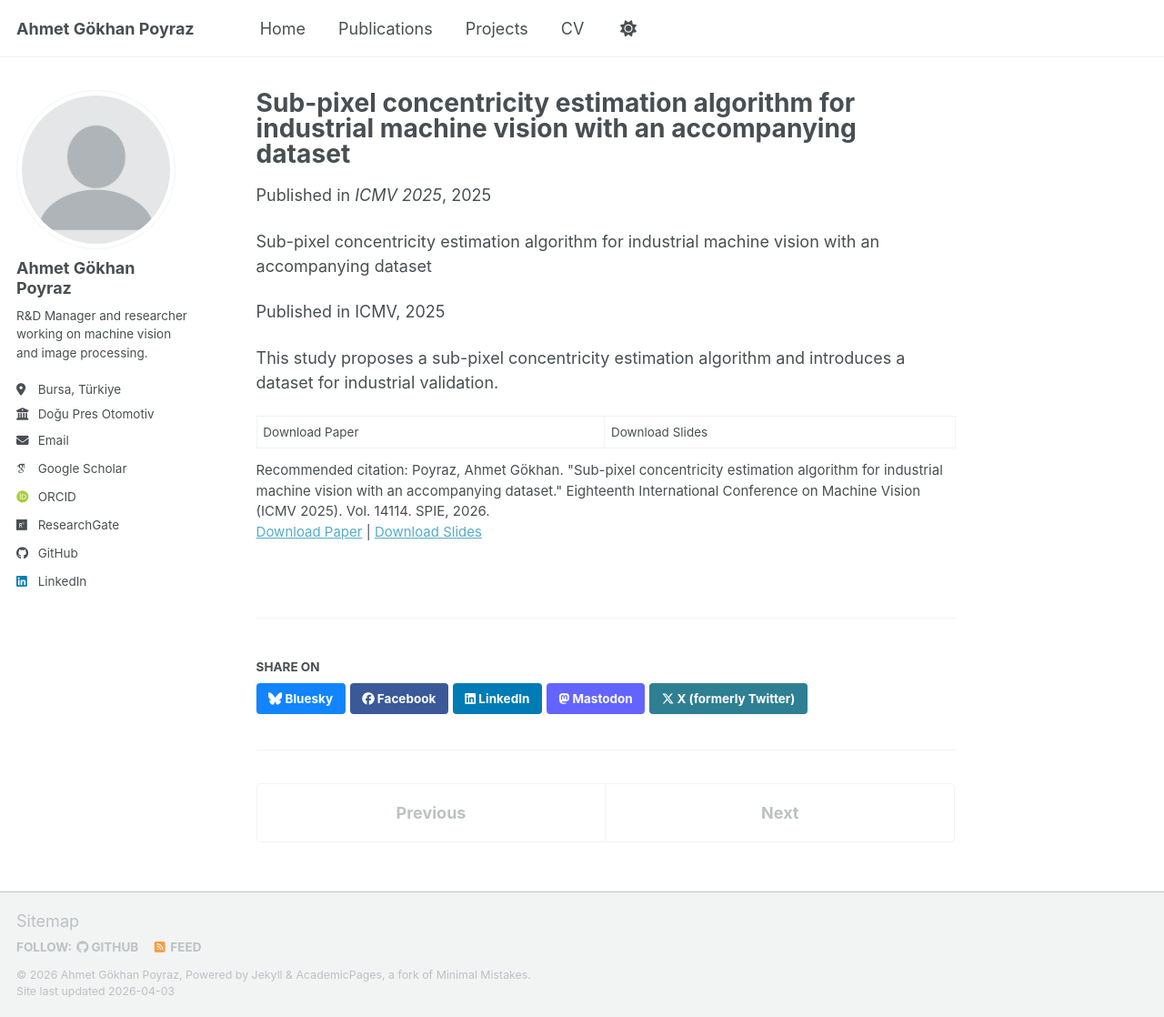
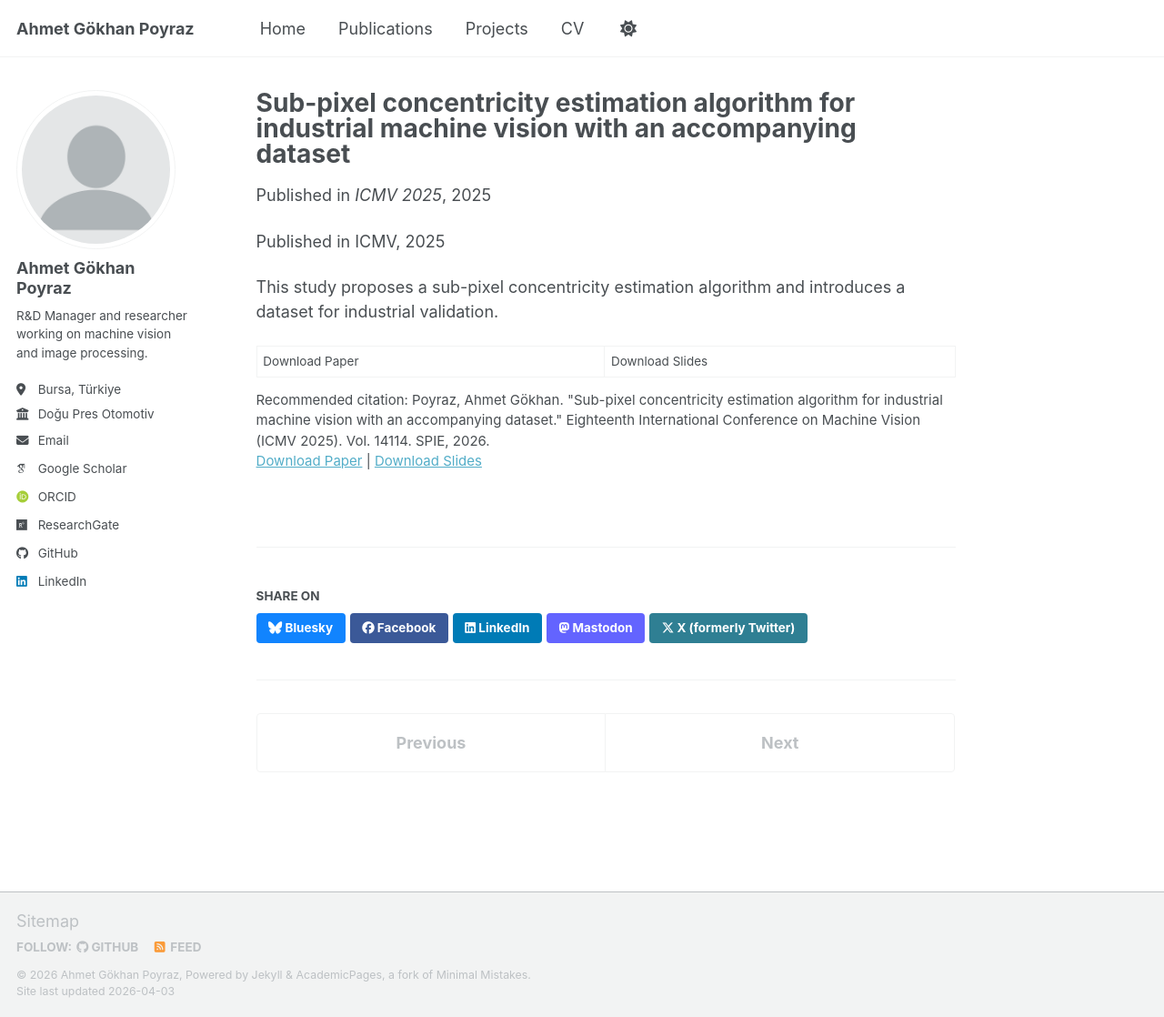
Before and after one commit to agpoyraz/agpoyraz.github.io, a Jekyll site: the page built from _publications/2025-Concentricity.md, in a window 1280 px wide and 1118 px high. Shown: the whole window at 91% size. Built offline with Jekyll 4.4.1, drawn with Linux system fonts in a browser that asks for light colours; some web fonts are replaced; a script bundle is joined from its source files by our own code; library files that are not in the unit come from our copies.

Commit message:
Update 2025-Concentricity.md

```diff
--- a/_publications/2025-Concentricity.md
+++ b/_publications/2025-Concentricity.md
@@ -10,8 +10,6 @@ paperurl: 'https://academicpages.github.io/files/paper3.pdf'
 citation: 'Poyraz, Ahmet Gökhan. "Sub-pixel concentricity estimation algorithm for industrial machine vision with an accompanying dataset." Eighteenth International Conference on Machine Vision (ICMV 2025). Vol. 14114. SPIE, 2026.'
 ---
 
-Sub-pixel concentricity estimation algorithm for industrial machine vision with an accompanying dataset
-
 Published in ICMV, 2025
 
 This study proposes a sub-pixel concentricity estimation algorithm and introduces a dataset for industrial validation.
```
